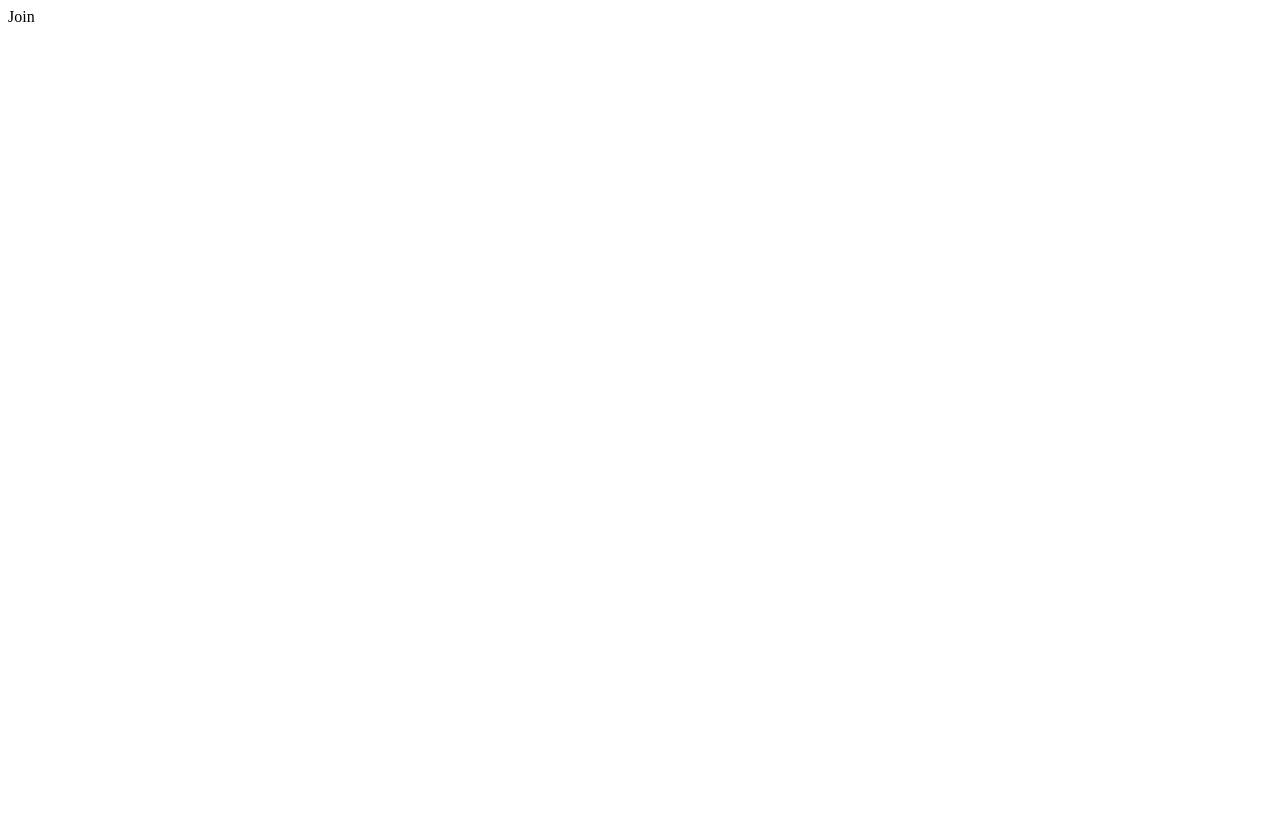
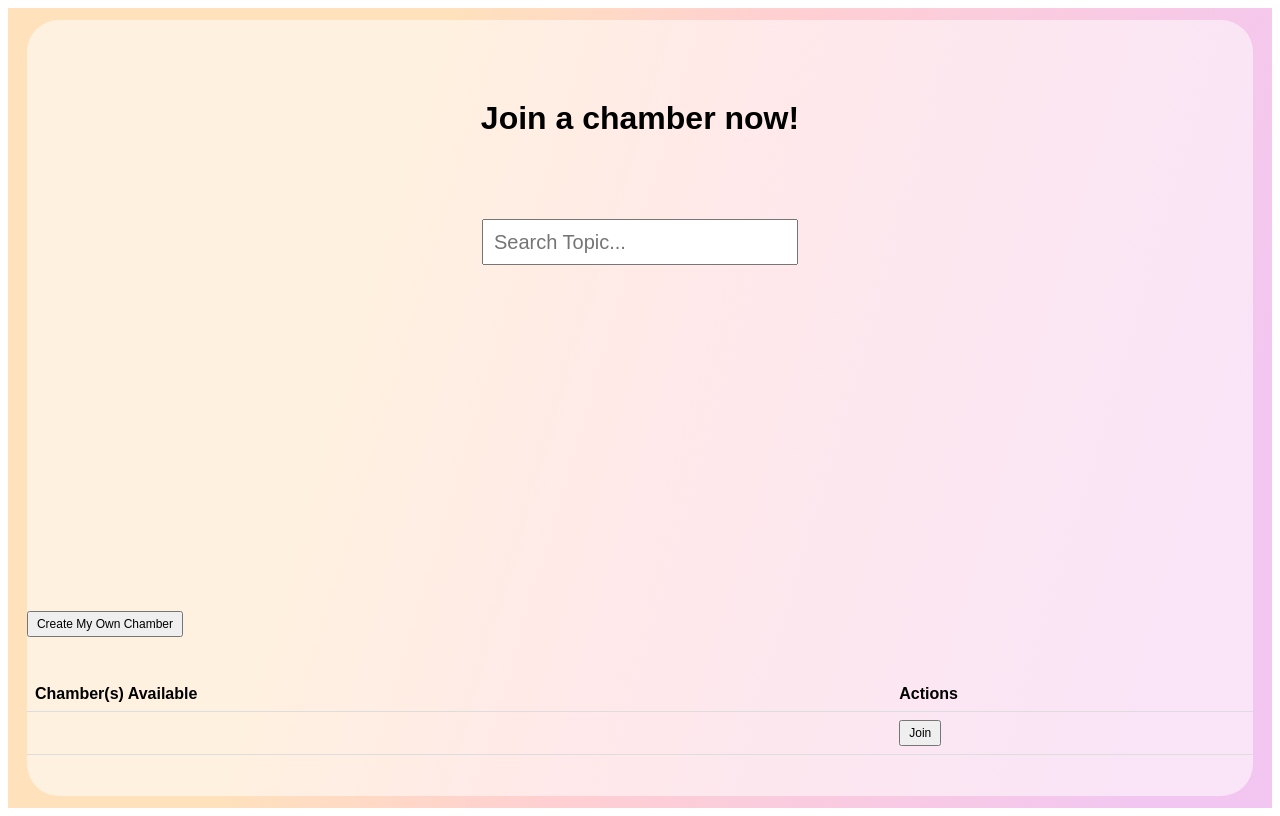
Before and after one commit to singhmeharjeet/talkback, a React (Create React App) app in the folder client/: page / in a window 1280 px wide. Built offline with nearby package versions, Linux system fonts and the light colour scheme.

Commit message:
added list view

```diff
--- a/client/src/App.js
+++ b/client/src/App.js
@@ -1,6 +1,6 @@
 import React from "react";
 import { BrowserRouter, Routes, Route } from "react-router-dom";
-import Join from "./components/Join/Join.jsx"
+import Join from "./components/list/Join.jsx"
 function App() {
 	return (
 		<>
--- a/client/src/components/Join/Join.jsx
+++ /dev/null
@@ -1,8 +0,0 @@
-import React from "react";
-import "./Join.css";
-
-function Join() {
-	return <div>Join</div>;
-}
-
-export default Join;
--- /dev/null
+++ b/client/src/components/list/Join.css
@@ -0,0 +1,79 @@
+.TitleContent{
+    background: linear-gradient(
+        106.37deg,
+        #ffe1bc 29.63%,
+        #ffcfd1 51.55%,
+        #f3c6f1 90.85%
+    );
+    height: 100vh;
+    display: flex;
+    justify-content: center;
+    align-items: center;
+}
+.AppGlass{
+    display: grid;
+    height: 97%;
+    width: 97%;
+    border-radius: 2rem;
+    background-color: rgba(255, 255, 255, 0.54);
+
+}
+.Title{
+    margin-top: 80px;
+    text-align: center;
+    font-family: Arial, Helvetica, sans-serif;
+}
+.Search {
+    margin-bottom: 325px;
+    display: flex;
+    justify-content: center;
+    align-items: center;
+    font-family: Arial, Helvetica, sans-serif;
+}
+
+.CreateChamber {
+    display: flexbox;
+    flex-direction: column;
+    justify-content: center;
+    align-items: center;
+}
+
+.Search input {
+    width: 300px;
+    height: 40px;
+    font-size: 20px;
+    padding-left: 10px;
+}
+
+.MotionTable {
+    padding: 0;
+    margin: 0;
+    box-sizing: border-box;
+}
+
+table{
+    margin-bottom: 100;
+    font-family: Arial, Helvetica, sans-serif;
+    border-collapse: collapse;
+    width: 100%;
+}
+table th,
+table td{
+    border-bottom: 1px solid #ddd;
+    padding: 8px;
+    text-align: left;
+}
+table tr:nth-child(even)
+{background-color: #f2f2f2;}
+table tr:hover {background-color: #ddd;}
+table tr {
+    padding-top: 12px;
+    padding-bottom: 12px;
+    text-align: left;
+    color: black;
+}
+button{
+    padding: 4px 8px;
+    font-size: 12px;
+    margin-right: 2px;
+}
--- /dev/null
+++ b/client/src/components/list/Join.jsx
@@ -0,0 +1,45 @@
+import React from "react";
+import "./Join.css";
+
+function Join() {
+	return(
+		<>
+
+		<div className="TitleContent">
+			<div className="AppGlass">
+				<h1 className="Title">Join a chamber now!</h1>
+
+				<div className="Search">
+					<input type="text" placeholder="Search Topic..." />
+				</div>
+
+				<div className="CreateChamber">
+					<button>Create My Own Chamber</button>
+				</div>
+
+				<div className="MotionTable">
+					<table>
+						<thead>
+							<tr>
+								<th>Chamber(s) Available</th>
+								<th>Actions</th>
+							</tr>
+						</thead>
+						<tbody>
+							<tr>
+								<td></td>
+								<td>
+									<button>Join</button>
+								</td>
+							</tr>
+						</tbody>
+					</table>
+				</div>
+			</div>
+		</div>
+		</>
+	)
+
+}
+
+export default Join;
```
Also changed, not shown: client/src/components/Join/Join.css (deleted), 1 other file (tests, documents, lock files or other folders).
